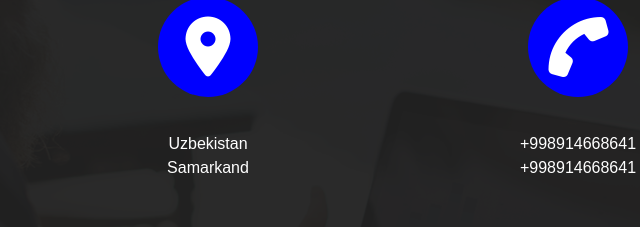
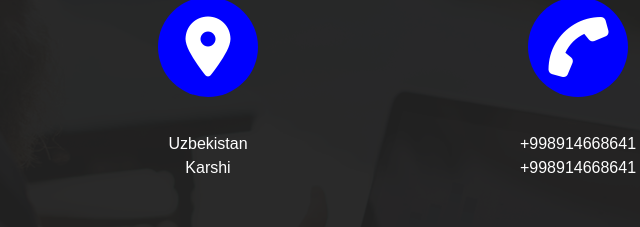
Before and after one commit to T666moor/WDP, a plain HTML site: page index.html in a window 1280 px wide. Shown: the part 8111-8338 px from the top of the page, 62-702 px from the left. Drawn offline with nearby package versions, Linux system fonts and the light colour scheme.

Commit message:
Update index.html

```diff
--- a/index.html
+++ b/index.html
@@ -588,7 +588,7 @@
 					<div class="circle"><i class="fas fa-map-marker-alt"></i></div>
 					<div>
 						<p class="adress">Uzbekistan</p>
-						<p class="adress">Samarkand</p>
+						<p class="adress">Karshi</p>
 					</div>
 				</div>
 				<div class="footer-contact col-xl-4 col-sm-6">
```
